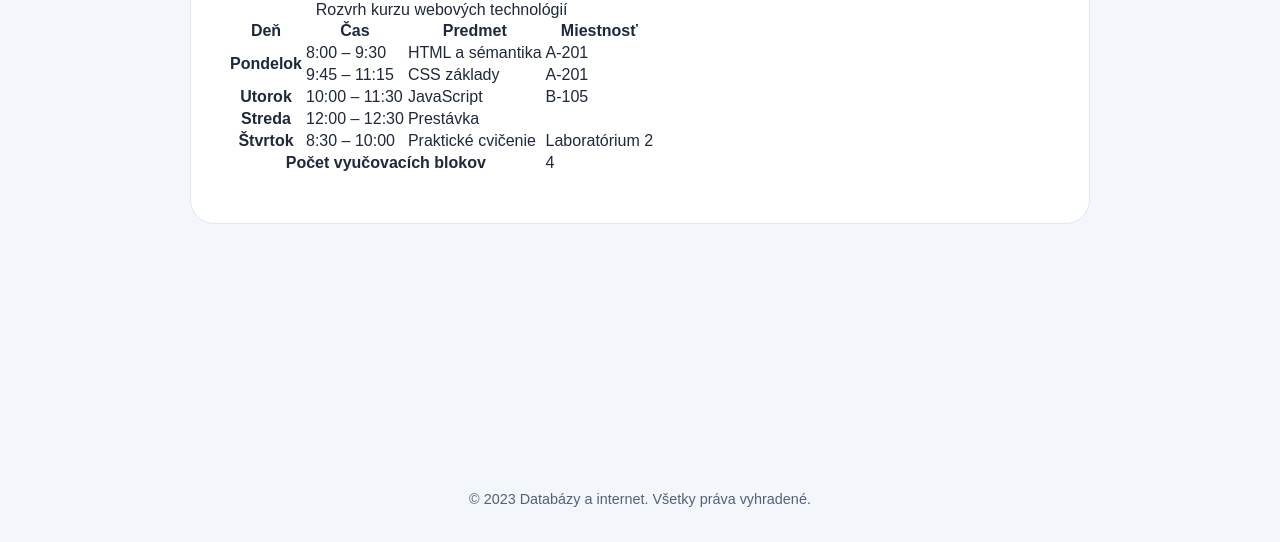
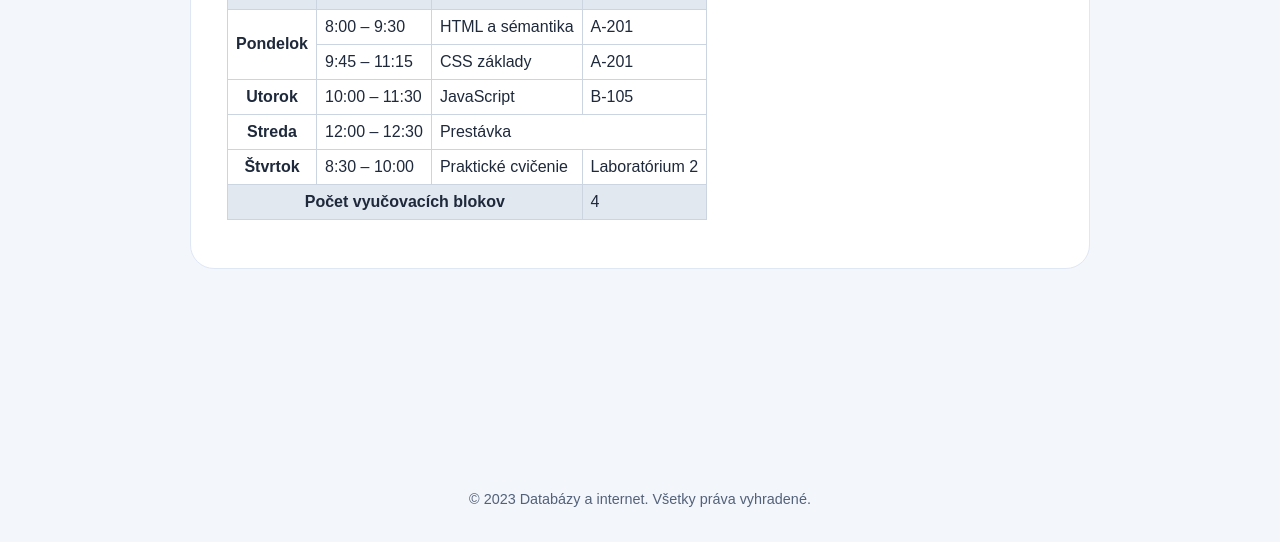
Before and after one commit to filfo131/data_internet_cviko, a plain HTML site: page table.html in a window 1280 px wide. Shown: the part 433-975 px from the top of the page. Drawn offline with Linux system fonts and the light colour scheme.

Commit message:
css table

```diff
--- a/style.css
+++ b/style.css
@@ -61,6 +61,14 @@
   min-height: 42px;
 }
 
+table { border-collapse: collapse; }
+
+th,
+td { border: 1px solid #cbd5e1; padding: 8px; }
+
+thead,
+tfoot { background: #e2e8f0; }
+
 .demo-panel { text-align: left; }
 
 .demo-text,
```
